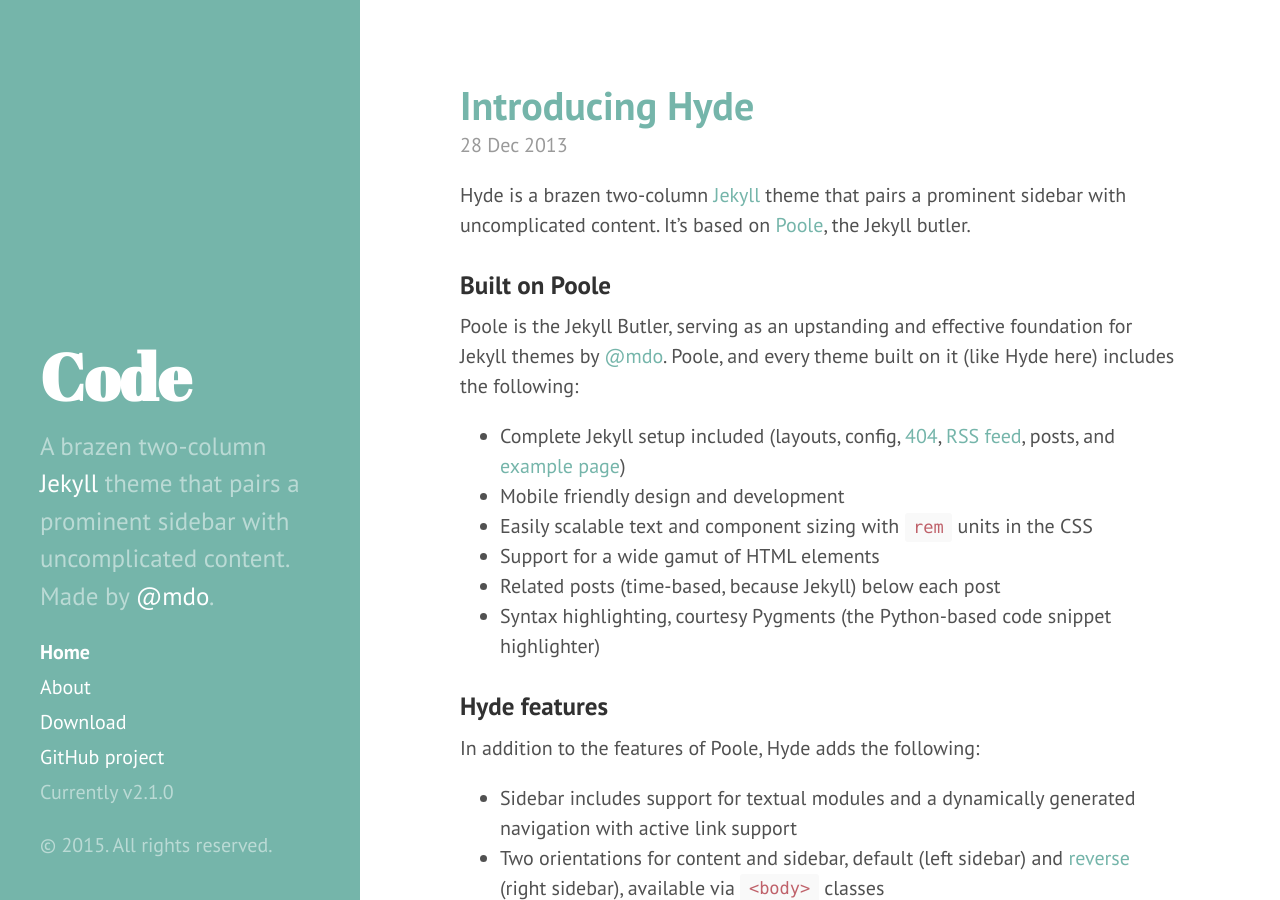
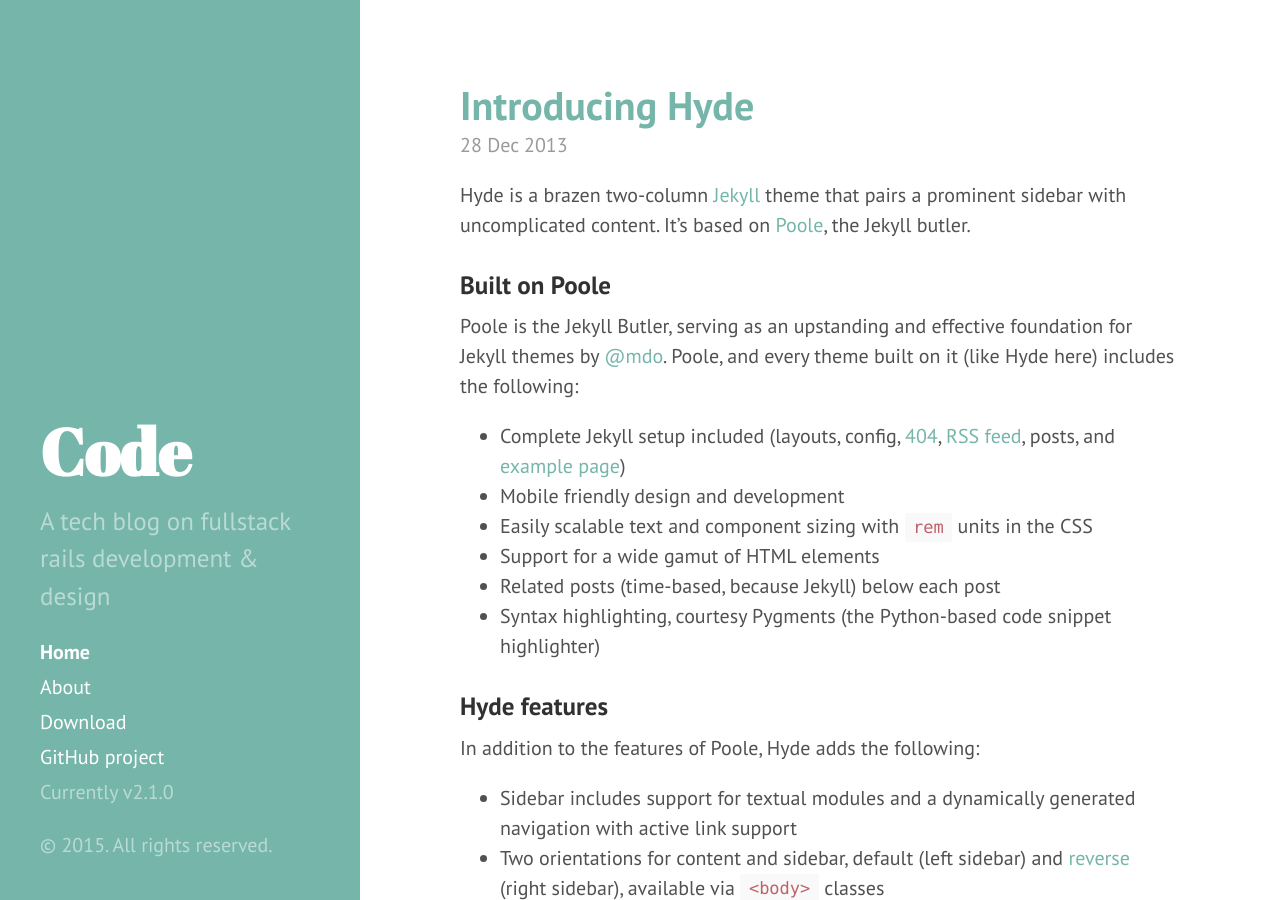
Before and after one commit to jamelablack/jamelablack.github.com, a Jekyll site: the page built from index.html, in a window 1280 px wide and 900 px high. Built offline with Jekyll 4.4.1, drawn with Linux system fonts in a browser that asks for light colours; Markdown is read by kramdown in place of the engine named in the settings; the list of posts is cut into pages by our own code.

Commit message:
test changes

```diff
--- a/_config.yml
+++ b/_config.yml
@@ -9,7 +9,7 @@ relative_permalinks: true
 # Setup
 title:            Code
 tagline:          'A coding blog by Jam'
-description:      'A brazen two-column <a href="http://jekyllrb.com" target="_blank">Jekyll</a> theme that pairs a prominent sidebar with uncomplicated content. Made by <a href="https://twitter.com/mdo" target="_blank">@mdo</a>.'
+description:      'A tech blog on fullstack rails development & design'#'A brazen two-column <a href="http://jekyllrb.com" target="_blank">Jekyll</a> theme that pairs a prominent sidebar with uncomplicated content. Made by <a href="https://twitter.com/mdo" target="_blank">@mdo</a>.'
 url:              http://hyde.getpoole.com
 baseurl:          /
 
```
